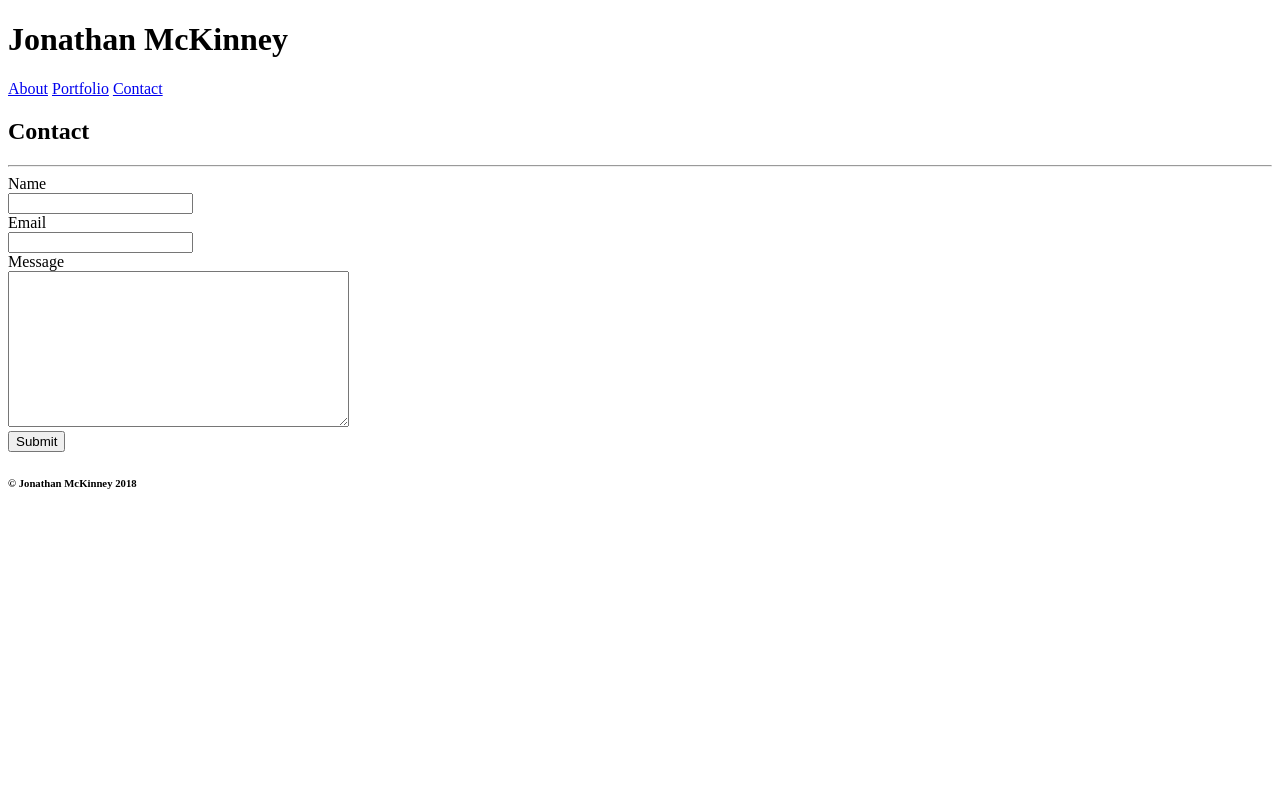
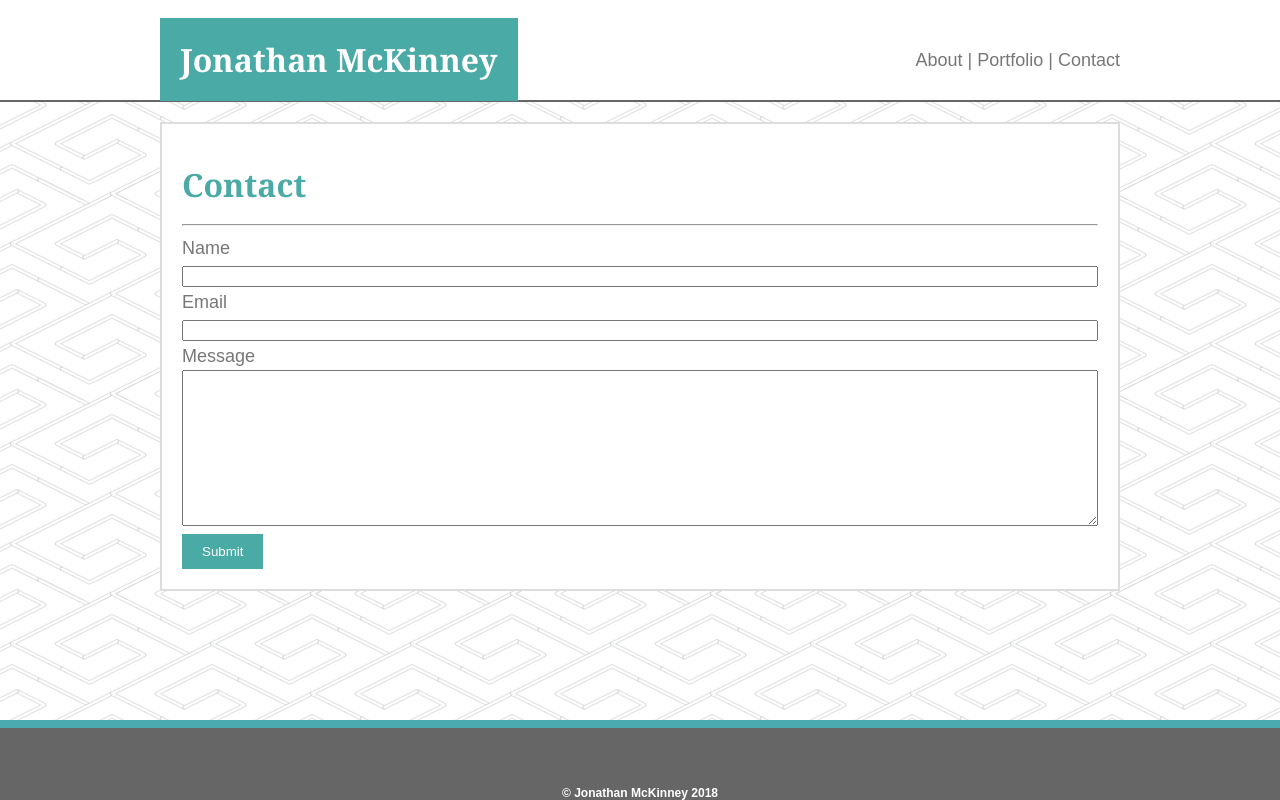
Before and after one commit to JonathanMcKinney/Basic-Portfolio, a plain HTML site: page contact.html in a window 1280 px wide. Drawn offline with Linux system fonts and the light colour scheme.

Commit message:
additional styling to index and contact

```diff
--- a/Assets/css/style.css
+++ b/Assets/css/style.css
@@ -6,6 +6,7 @@
 body {
     font-family: 'Arial', 'Helvetica Neue', Helvetica, sans-serif;
     font-size: 18px;
+    color: #777777;
     background-image: url("../images/pipes.png");
     margin: 0 auto;
 }
@@ -34,9 +35,9 @@ header {
 
 h1 {
     background: #4aaaa5;
-    color: #fff;
+    color: white;
     float: left;
-    padding: 10px;
+    padding: 20px;
     position: absolute;
     left: 0;
     bottom: -62px;
@@ -46,6 +47,11 @@ nav {
     float: left;
     position: absolute;
     right: 0;
+}
+
+a {
+    text-decoration-line: none;
+    color: #777777;
 }
 
 .main {
@@ -64,12 +70,18 @@ h2 {
 footer {
     clear: both;
     background: #666666;
+    color: #fff;
     width: 100%;
     text-align: center;
     position: fixed;
     bottom: 0;
     border-top: 8px solid #4aaaaf;
     margin: 0 auto;
+}
+
+h6 {
+    padding-top: 30px;
+    margin-bottom: 0;
 }
 
 .container {
@@ -86,5 +98,15 @@ img {
 
 p {
     margin: 5 auto;
+}
 
+.line {
+    width: 100%;
 }
+
+.submit {
+    color: #fff;
+    background: #4aaaa5;
+    padding: 10px 20px;
+    border: none;
+}
--- a/contact.html
+++ b/contact.html
@@ -1,29 +1,40 @@
 <!DOCTYPE html>
 <html lang="en">
+
     <head>
+
         <title>Contact - Jonathan McKinney</title>
+        <link href="Assets/css/style.css" rel="stylesheet" type="text/css">
+
     </head>
     <body>
+
         <header>
-            <h1>Jonathan McKinney</h1>
+            <div class="hbox">
+            <h1 class="heading">Jonathan McKinney</h1>
             <nav>
                 <a href="index.html">About</a>
-                <a href="portfolio.html">Portfolio</a>
+                <a href="portfolio.html">| Portfolio |</a>
                 <a href="contact.html">Contact</a>
             </nav>
+            </div>
         </header>
-        <div>
-            <h2 class="pageId">Contact</h2>
+
+        <div class="main">
+            <h2 class="heading">Contact</h2>
             <hr>
-            <form>
-            Name<br>
-            <input name="fullName" type="text"><br>
-            Email<br>
-            <input name="e-mail" type="text"><br>
-            Message<br>
-            <textarea name="message" rows="10%" cols="40%"></textarea><br>
-            <input type="submit">
-            </form>
+
+            <div class="container">
+                <form>
+                Name<br>
+                <input class="line" name="fullName" type="text"><br>
+                Email<br>
+                <input class="line" name="e-mail" type="text"><br>
+                Message<br>
+                <textarea class ="line" name="message" rows="10%" cols="40%"></textarea><br>
+                <input class="submit" type="submit">
+                </form>
+            </div>
         </div>
         <footer>
             <h6>&copy; Jonathan McKinney 2018</h6>
```
Also changed, not shown: index.html (+1 -1 lines).
